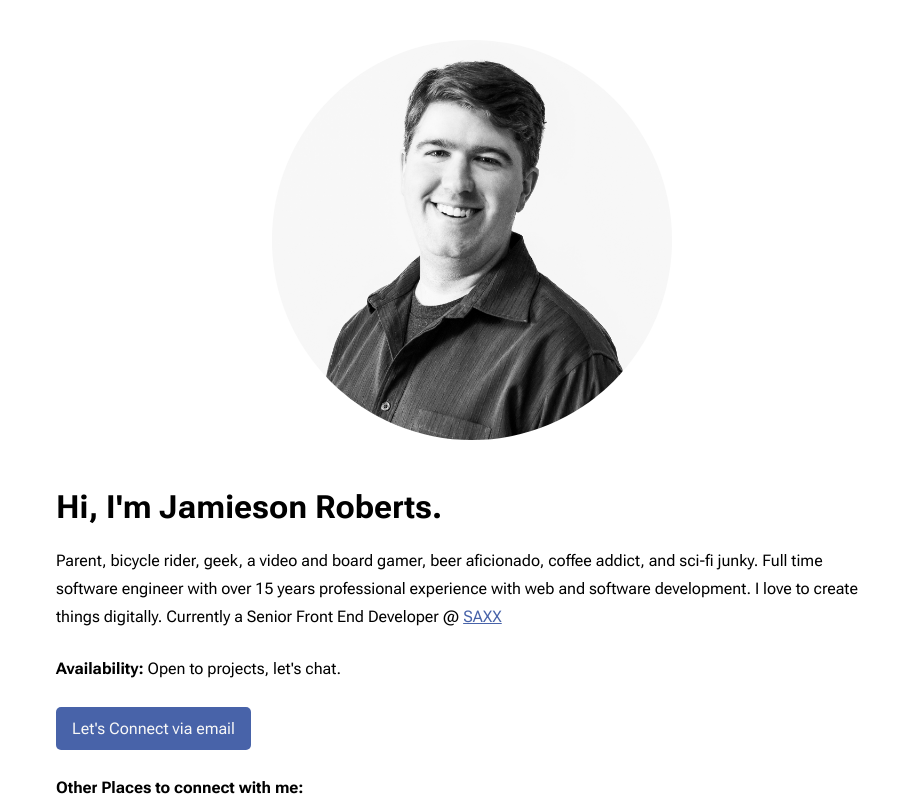
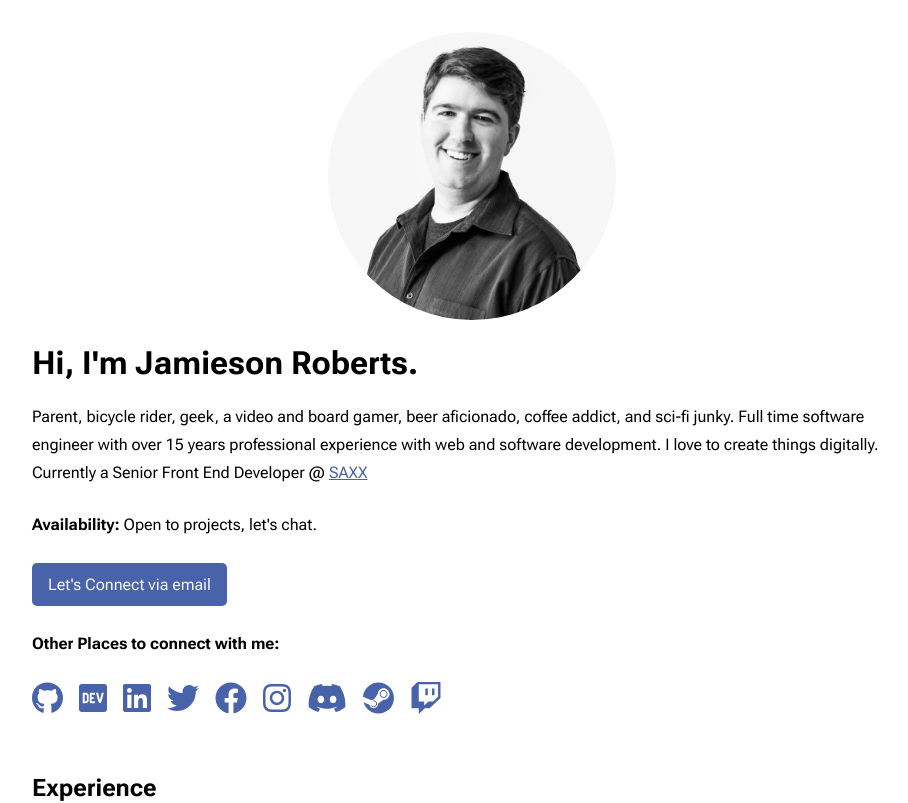
Before and after one commit to JamiesonRoberts/JamiesonRoberts, a Next.js app: page / in a window 1280 px wide. Shown: the top 803 px of the page, without its empty margins (168-1076 px from the left). Built offline with nearby package versions, Linux system fonts and the light colour scheme.

Commit message:
Working on porting over meta to new structure

```diff
--- a/app/layout.js
+++ b/app/layout.js
@@ -1,11 +1,11 @@
-import PlausibleProvider from 'next-plausible'
 import Image from 'next/image'
 import { Roboto_Flex } from 'next/font/google'
+import PlausibleProvider from 'next-plausible'
 
 import Header from '@/components/Header'
 import StructuredData from '@/components/StructuredData'
 
-import './globals.css'
+import '@/components/_globals/globals.css'
 import styles from './layout.module.css'
 
 const roboto = Roboto_Flex({
--- a/app/layout.module.css
+++ b/app/layout.module.css
@@ -1,11 +1,11 @@
 .layout {
-    min-height: calc(100vh - 2rem);
+    padding-top: 1.5rem;
 }
 
 .wrapper {
     max-width: 55rem;
     margin: 0 auto;
-    padding: 1.5rem;
+    padding: 0 0.5rem 1.5rem;
 }
 
 .footer {
--- a/app/page.js
+++ b/app/page.js
@@ -10,7 +10,7 @@ export const metadata = {
 export default function Page() {
     return (
         <>
-            <section>
+            <section style={{ paddingBottom: '1.5rem' }}>
                 <h2>Experience</h2>
                 <h3>Current</h3>
                 <CardList>
@@ -69,7 +69,7 @@ export default function Page() {
                     />
                 </CardList>
             </section>
-            <section style={{ paddingTop: '1rem' }}>
+            <section>
                 <h2>Community Involvement</h2>
                 <h3>Current</h3>
                 <CardList>
--- a/components/Header/index.js
+++ b/components/Header/index.js
@@ -10,8 +10,8 @@ export default function Header() {
         <>
             <Image
                 src={'/headshot.jpg'}
-                width={320}
-                height={320}
+                width={288}
+                height={288}
                 alt='A grayscale image of Jamieson Roberts in a dark collared shirt appearing in front of a white background wall.'
                 className={styles.profileImage}
                 sizes={'(min-width: 480px) 400px, 82vw'}
@@ -40,7 +40,7 @@ export default function Header() {
                 href={
                     'mailto:hello@jamiesonroberts.com?subject=Lets%20connect%20via%20email%20from%20jamiesonroberts.com'
                 }
-                className={'cta'}
+                className={styles.cta}
                 eventName={'Email Button: Click'}
             >
                 Let&apos;s Connect via email
--- a/components/Header/index.module.css
+++ b/components/Header/index.module.css
@@ -1,8 +1,5 @@
 .profileImage {
-    width: 25rem;
-    max-width: 100%;
-    height: auto;
-    margin: 0 auto 3rem;
+    margin: 0 auto 1.5rem;
     display: block;
     border-radius: 50%;
     background-color: rgb(245, 245, 245);
@@ -15,3 +12,19 @@
     padding-left: 0;
     gap: 1rem;
 }
+
+.cta {
+    background-color: var(--link-color);
+    color: var(--background-color);
+    padding: 0.75rem 1rem;
+    text-decoration: none;
+    transition: background-color 0.2s ease-in-out, color 0.2s ease-in-out;
+    border-radius: 5px;
+    display: inline-block;
+    margin-bottom: 1.5rem;
+}
+
+.cta:hover, .cta:focus {
+    background-color: var(--color);
+    color: var(--link-color);
+}
--- a/components/IconLinkListItem/index.js
+++ b/components/IconLinkListItem/index.js
@@ -21,7 +21,7 @@ export default function IconLinkListItem({ href, text, viewBox, svgPath }) {
                 >
                     <path fill={'currentColor'} d={svgPath} />
                 </svg>
-                <span className={'sr-only'}>{text} in a new window</span>
+                <span className={styles.srOnly}>{text} in a new window</span>
             </Link>
         </li>
     )
--- a/components/IconLinkListItem/index.module.css
+++ b/components/IconLinkListItem/index.module.css
@@ -7,3 +7,12 @@
     height: 2rem;
     width: auto;
 }
+
+.srOnly {
+    position: absolute;
+    width: 1px;
+    height: 1px;
+    overflow: hidden;
+    clip: rect(1px, 1px, 1px, 1px);
+    white-space: nowrap;
+}
--- a/app/globals.css
+++ b/components/_globals/globals.css
@@ -32,14 +32,7 @@
     }
 }
 
-*, *::before, *::after {
-    box-sizing: border-box;
-}
-
 body {
-    margin: 0;
-    padding: 1rem;
-    min-height: calc(100vh - 2rem);
     color: rgb(var(--color));
     background: rgb(var(--background-color));
     text-rendering: optimizeLegibility;
@@ -50,36 +43,11 @@ p {
     line-height: 1.75;
 }
 
-a:not(.cta) {
+a {
     color: var(--link-color);
     transition: color 0.2s ease-in-out;
 }
 
-a:not(.cta):hover, a:not(.cta):focus {
+a:hover, a:focus {
     color: var(--color);
 }
-
-.cta {
-    background-color: var(--link-color);
-    color: var(--background-color);
-    padding: 0.75rem 1rem;
-    text-decoration: none;
-    transition: background-color 0.2s ease-in-out, color 0.2s ease-in-out;
-    border-radius: 5px;
-    display: inline-block;
-    margin-bottom: 1.5rem;
-}
-
-.cta:hover, .cta:focus {
-    background-color: var(--color);
-    color: var(--link-color);
-}
-
-.visually-hidden, .sr-only {
-    position: absolute;
-    width: 1px;
-    height: 1px;
-    overflow: hidden;
-    clip: rect(1px, 1px, 1px, 1px);
-    white-space: nowrap;
-}
```
Also changed, not shown: app/robots.js (added, +9 -0 lines), app/sitemap.js (added, +10 -0 lines), public/robots.txt (deleted), 1 other file (tests, documents, lock files or other folders).
